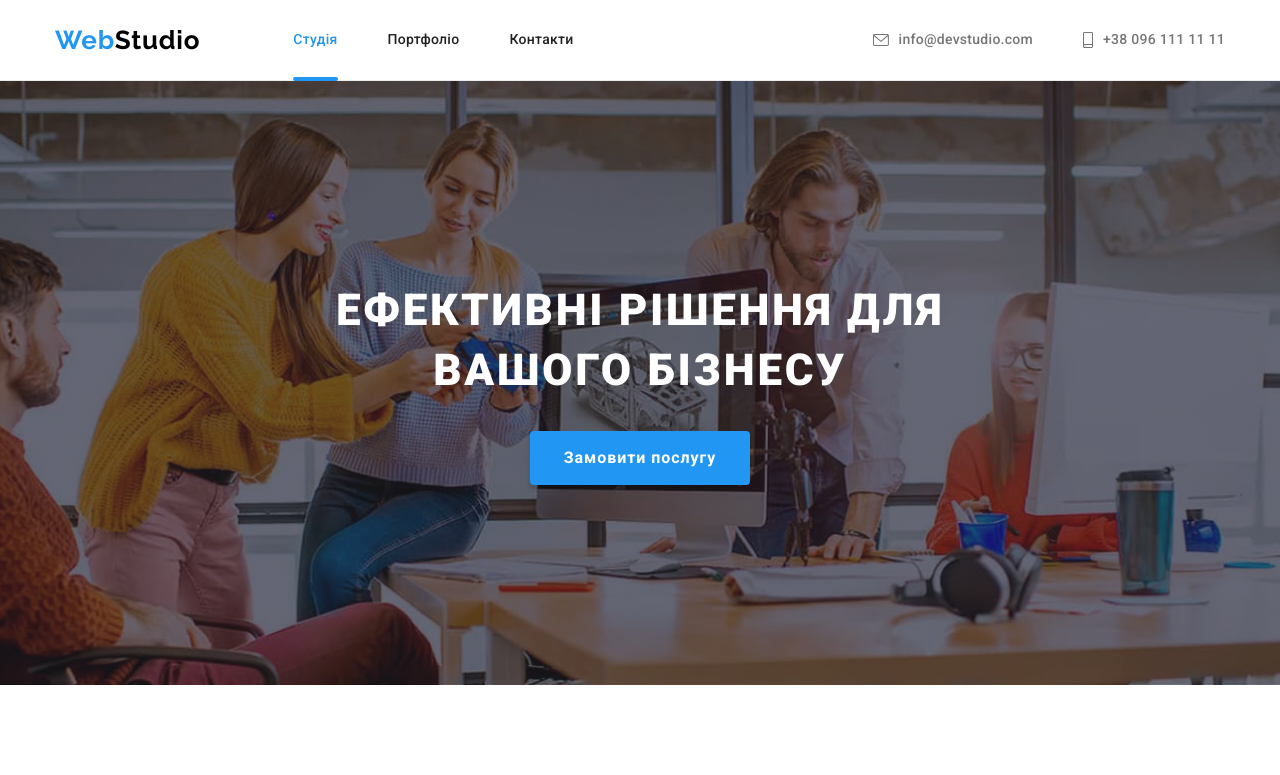
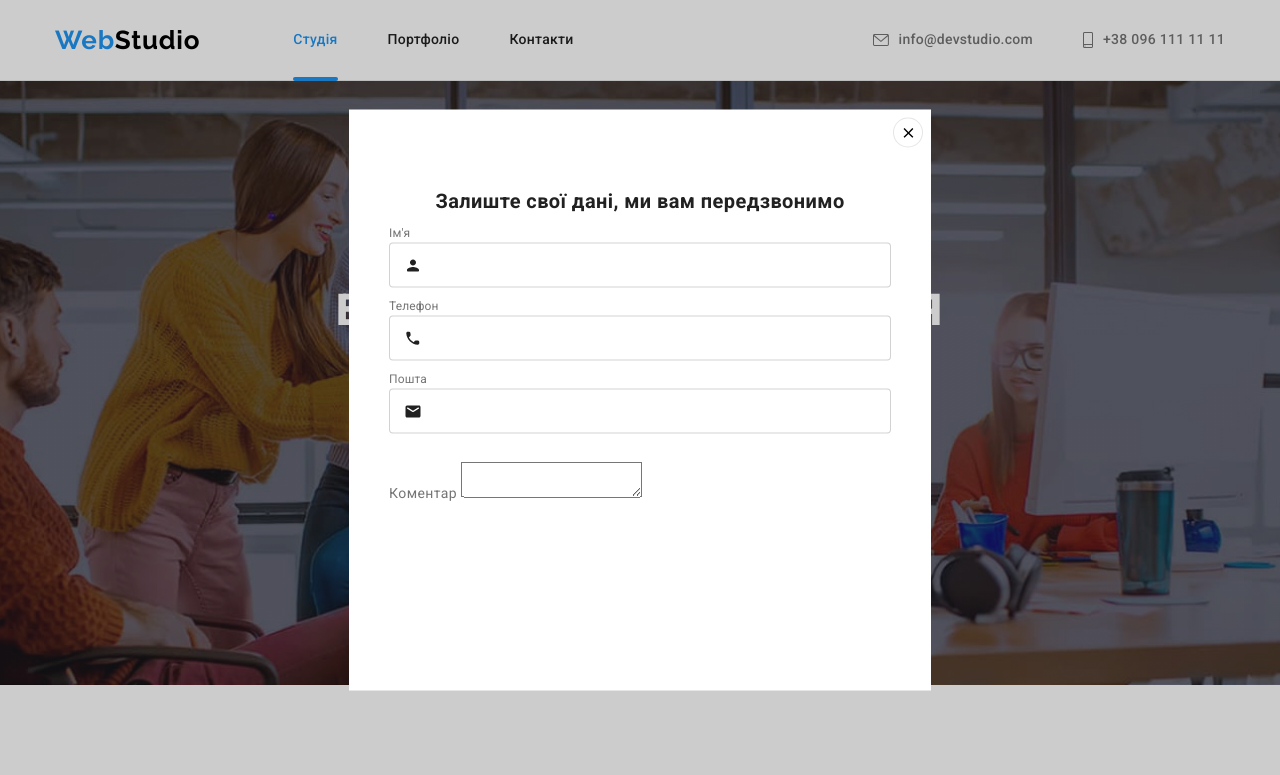
Before and after one commit to FreeNit/goit-markup-hw-06, a plain HTML site: page index.html in a window 1280 px wide. Shown: the top 775 px of the page. Drawn offline with Linux system fonts and the light colour scheme.

Commit message:
Add styles for the input elements in the modal window

```diff
--- a/css/style.css
+++ b/css/style.css
@@ -299,13 +299,13 @@ a {
 }
 
 .backdrop.is-hidden {
-  opacity: 0;
-  pointer-events: none;
+  /* opacity: 0; */
+  /* pointer-events: none; */
 }
 
 .backdrop.is-hidden .modal {
-  transform: translate(-50%, -50%) scale(1.1) rotate(90deg);
-  opacity: 0;
+  /* transform: translate(-50%, -50%) scale(1.1) rotate(90deg); */
+  /* opacity: 0; */
 }
 
 .modal {
@@ -315,11 +315,12 @@ a {
 
   min-height: 581px;
   min-width: 582px;
+  padding: 40px 40px;
 
   background-color: #fff;
   transform: translate(-50%, -50%) scale(1) rotate(0deg);
   opacity: 1;
-  transition: transform var(--transition-duration) var(--cubic-bezier), opacity var(--transition-duration) var(--cubic-bezier);
+  /* transition: transform var(--transition-duration) var(--cubic-bezier), opacity var(--transition-duration) var(--cubic-bezier); */
 }
 
 .close-btn {
@@ -347,6 +348,57 @@ a {
 
 .close-btn:hover {
   color: var(--main-decor-color);
+}
+
+.backdrop-title {
+  font-weight: 700;
+  font-size: 20px;
+  line-height: 1.15;
+  text-align: center;
+  color: var(--secondary-text-color);
+  margin-top: 40px;
+  margin-bottom: 30px;
+}
+
+.contact-form-field {
+  display: flex;
+  flex-direction: column;
+  position: relative;
+  margin-bottom: 28px;
+}
+
+.contact-form .form-label {
+  position: absolute;
+  top: -16px;
+  font-size: 12px;
+  line-height: 1.16;
+  letter-spacing: 0.01em;
+  color: var(--primary-text-color);
+  margin-bottom: 4px;
+}
+
+.contact-form-input {
+  padding: 14px 15px 14px 42px;
+  border: 1px solid rgba(33, 33, 33, 0.2);
+  border-radius: 4px;
+  outline: none;
+}
+
+.contact-form-icon {
+  position: absolute;
+  top: 50%;
+  left: 15px;
+  transform: translateY(-50%);
+
+  fill: var(--secondary-text-color);
+}
+
+.contact-form-input:focus {
+  border-color: var(--main-decor-color);
+}
+
+.contact-form-input:focus~.contact-form-icon {
+  fill: var(--main-decor-color);
 }
 
 /* OUR ADVANTAGES */
--- a/index.html
+++ b/index.html
@@ -552,8 +552,51 @@
             <use href="./images/icons.svg#icon-close"></use>
           </svg>
         </button>
+        <h3 class="backdrop-title">Залиште свої дані, ми вам передзвонимо</h3>
+        <form action="javascript:void(0);" class="contact-form">
+          <div class="contact-form-field">
+            <label for="userName" class="form-label">Ім'я </label>
+            <input
+              type="text"
+              name="userName"
+              id="userName"
+              class="contact-form-input"
+            />
+            <svg class="contact-form-icon" width="18" height="18">
+              <use href="./images/icons.svg#icon-person"></use>
+            </svg>
+          </div>
+          <div class="contact-form-field">
+            <label for="phone-number" class="form-label">Телефон</label>
+            <input
+              type="tel"
+              name="phone-number"
+              id="phone-number"
+              class="contact-form-input"
+            />
+            <svg class="contact-form-icon" width="18" height="18">
+              <use href="./images/icons.svg#icon-phone"></use>
+            </svg>
+          </div>
+          <div class="contact-form-field">
+            <label for="email" class="form-label">Пошта</label>
+            <input
+              type="tel"
+              name="email"
+              id="email"
+              class="contact-form-input"
+            />
+            <svg class="contact-form-icon" width="18" height="18">
+              <use href="./images/icons.svg#icon-email"></use>
+            </svg>
+          </div>
+          <div class="">
+            <label for="comment" class="form-area">Коментар</label>
+            <textarea id="comment"></textarea>
+          </div>
+        </form>
       </div>
     </div>
   </body>
-  <script src="./js/modal.js"></script>
+  <!-- <script src="./js/modal.js"></script> -->
 </html>
```
Also changed, not shown: portfolio.html (+22 -0 lines).
